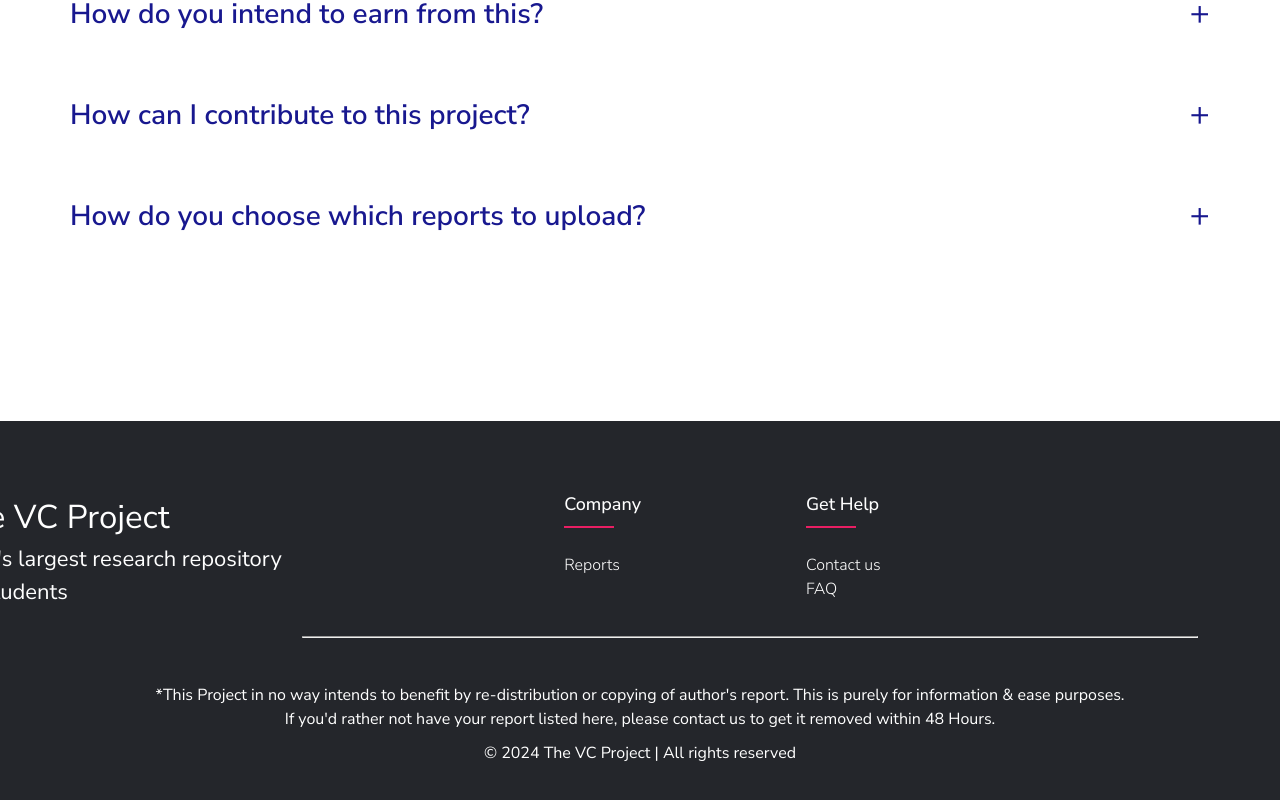
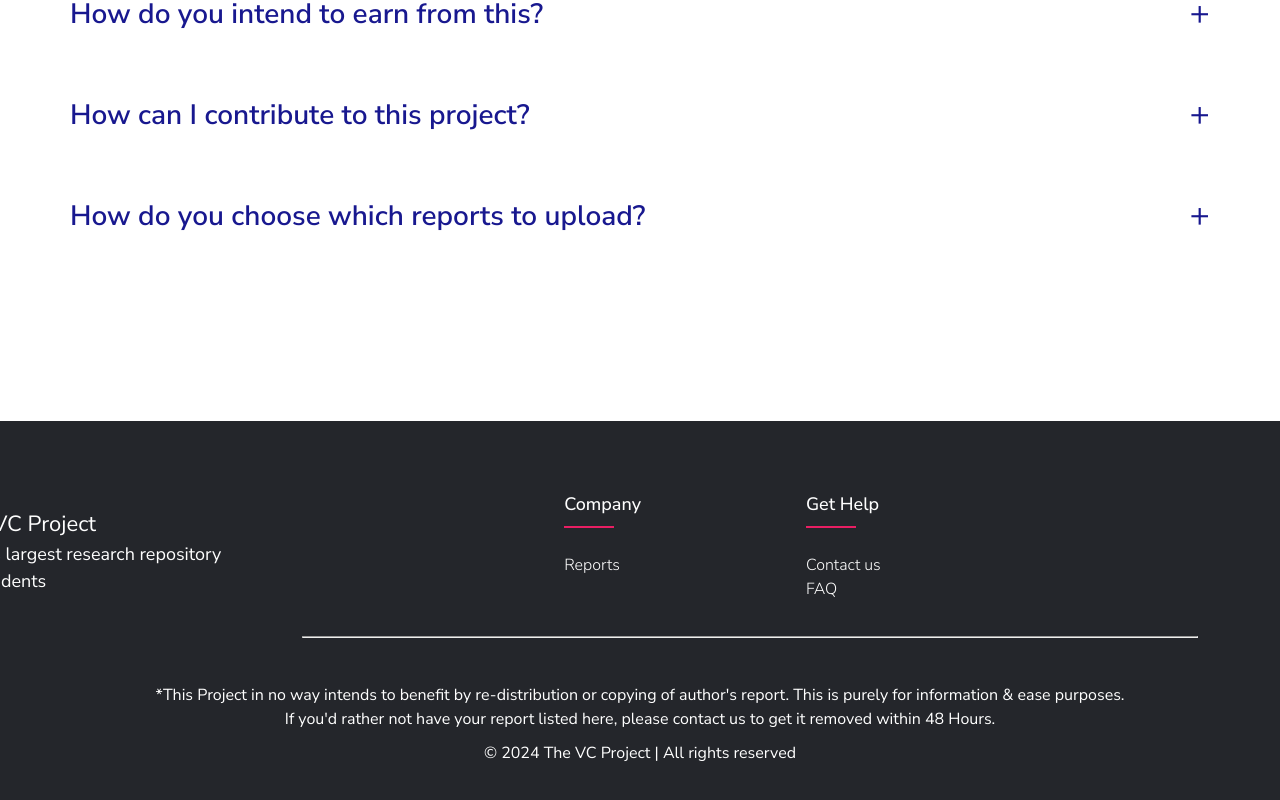
Before and after one commit to shashank-mishra14/TheVCProj, a React (Create React App) app: page / in a window 1280 px wide. Shown: the part 2571-3371 px from the top of the page. Built offline with nearby package versions, Linux system fonts and the light colour scheme; a web font is replaced by a local one.

Commit message:
changes in footer

```diff
--- a/src/components/Footer/Footer.css
+++ b/src/components/Footer/Footer.css
@@ -12,7 +12,7 @@ body{
 .main-tag{
 	background-color: #24262b;
 	color: #ffffff;
-	font-size: 33px;
+	font-size: 22px;
 	margin-left:-600px;
 
 }
@@ -26,7 +26,7 @@ body{
 .tag{
 	background-color: #24262b;
 	color: #ffffff;
-	font-size: 22px;
+	font-size: 18px;
 	padding:auto;
 	margin:auto;
 	margin-left:300px;
```
